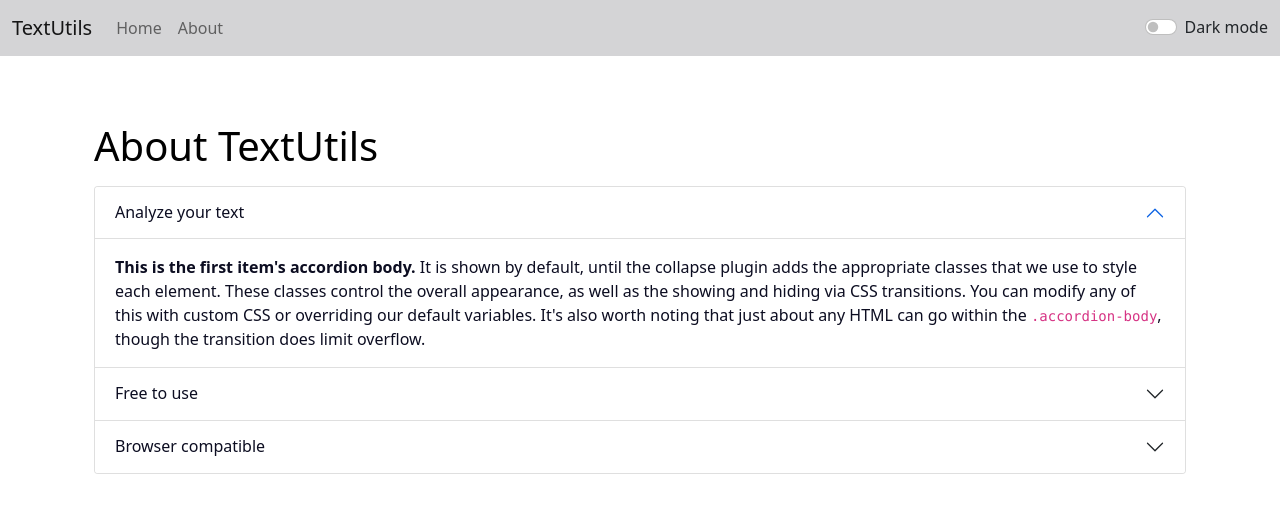
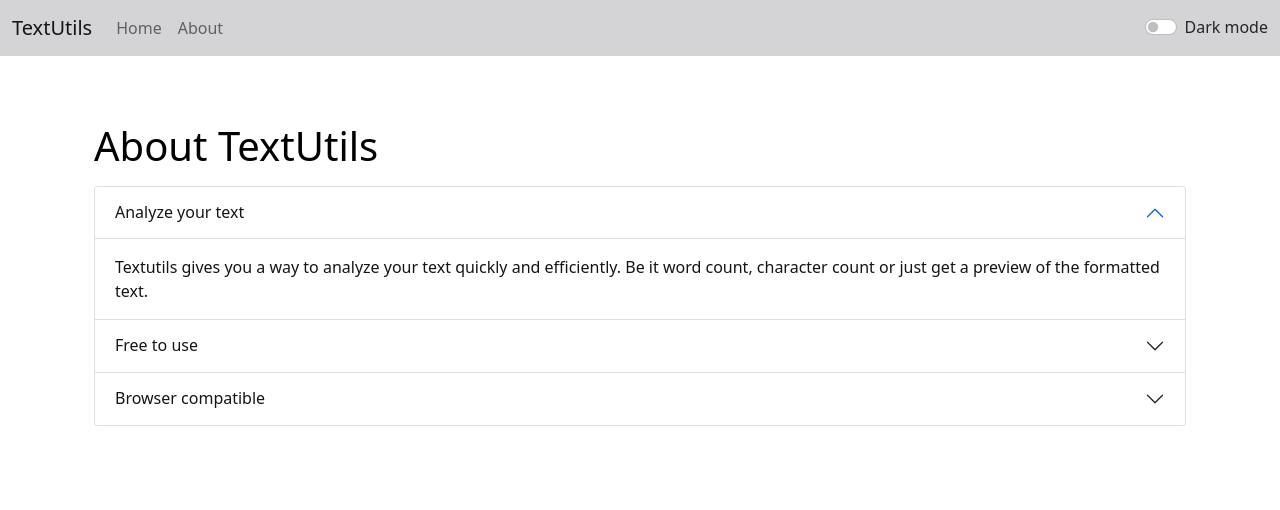
Before and after one commit to sharmasubham22/text_utils, a React (Create React App) app: page /about in a window 1280 px wide. Shown: the top 510 px of the page. Built offline with nearby package versions, Linux system fonts and the light colour scheme.

Commit message:
added more functions

```diff
--- a/src/App.js
+++ b/src/App.js
@@ -23,7 +23,7 @@
   const toggleMode = ()=>{
     if(mode === "light"){
       setmode('dark');
-      document.body.style.backgroundColor = "#0c0d21";
+      document.body.style.backgroundColor = "#151517";
       showAlert("Dark mode has been enabled", "success")
     } else{
       setmode('light');
--- a/src/components/About.js
+++ b/src/components/About.js
@@ -5,7 +5,7 @@
   return (
     <div
       className="container"
-      style={{ color: props.mode === "dark" ? "white" : "#0c0d21" }}
+      style={{ color: props.mode === "dark" ? "white" : "#151517" }}
     >
       <h1
         className="my-3"
@@ -13,25 +13,25 @@
       >
         About TextUtils
       </h1>
-      <div class="accordion" id="accordionExample">
+      <div className="accordion" id="accordionExample">
         <div
-          class="accordion-item"
+          className="accordion-item"
           style={{
-            backgroundColor: props.mode === "dark" ? "#080814" : "white",
-            color: props.mode === "dark" ? "white" : "#0c0d21",
+            backgroundColor: props.mode === "dark" ? "#070708" : "white",
+            color: props.mode === "dark" ? "white" : "#151517",
           }}
         >
-          <h2 class="accordion-header" id="headingOne">
+          <h2 className="accordion-header" id="headingOne">
             <button
-              class="accordion-button"
+              className="accordion-button"
               type="button"
               data-bs-toggle="collapse"
               data-bs-target="#collapseOne"
               aria-expanded="true"
               aria-controls="collapseOne"
               style={{
-                backgroundColor: props.mode === "dark" ? "#0c0d21" : "white",
-                color: props.mode === "dark" ? "white" : "#0c0d21",
+                backgroundColor: props.mode === "dark" ? "#151517" : "white",
+                color: props.mode === "dark" ? "white" : "#151517",
                 border: props.mode === "dark" ? "1px solid white" : "",
               }}
             >
@@ -40,40 +40,35 @@
           </h2>
           <div
             id="collapseOne"
-            class="accordion-collapse collapse show"
+            className="accordion-collapse collapse show"
             aria-labelledby="headingOne"
             data-bs-parent="#accordionExample"
+
           >
-            <div class="accordion-body">
-              <strong>This is the first item's accordion body.</strong> It is
-              shown by default, until the collapse plugin adds the appropriate
-              classes that we use to style each element. These classes control
-              the overall appearance, as well as the showing and hiding via CSS
-              transitions. You can modify any of this with custom CSS or
-              overriding our default variables. It's also worth noting that just
-              about any HTML can go within the <code>.accordion-body</code>,
-              though the transition does limit overflow.
+            <div className="accordion-body">
+              Textutils gives you a way to analyze your text quickly and
+              efficiently. Be it word count, character count or just get a preview of the formatted text.
             </div>
           </div>
         </div>
         <div
-          class="accordion-item"
+          className="accordion-item"
           style={{
-            backgroundColor: props.mode === "dark" ? "#080814" : "white",
-            color: props.mode === "dark" ? "white" : "#0c0d21",
+            backgroundColor: props.mode === "dark" ? "#070708" : "white",
+            color: props.mode === "dark" ? "white" : "#151517",
           }}
         >
-          <h2 class="accordion-header" id="headingTwo">
+          <h2 className="accordion-header" id="headingTwo">
             <button
-              class="accordion-button collapsed"
+              className="accordion-button collapsed"
               type="button"
               data-bs-toggle="collapse"
               data-bs-target="#collapseTwo"
               aria-expanded="false"
               aria-controls="collapseTwo"
               style={{
-                backgroundColor: props.mode === "dark" ? "#0c0d21" : "white",
-                color: props.mode === "dark" ? "white" : "#0c0d21",
+                backgroundColor: props.mode === "dark" ? "#151517" : "white",
+                color: props.mode === "dark" ? "white" : "#151517",
                 border: props.mode === "dark" ? "1px solid white" : "",
               }}
             >
@@ -82,40 +77,36 @@
           </h2>
           <div
             id="collapseTwo"
-            class="accordion-collapse collapse"
+            className="accordion-collapse collapse"
             aria-labelledby="headingTwo"
             data-bs-parent="#accordionExample"
           >
-            <div class="accordion-body">
-              <strong>This is the second item's accordion body.</strong> It is
-              hidden by default, until the collapse plugin adds the appropriate
-              classes that we use to style each element. These classes control
-              the overall appearance, as well as the showing and hiding via CSS
-              transitions. You can modify any of this with custom CSS or
-              overriding our default variables. It's also worth noting that just
-              about any HTML can go within the <code>.accordion-body</code>,
-              though the transition does limit overflow.
+            <div className="accordion-body">
+              TextUtils is a free character counter tool that provides instant
+              character count & word count statistics for a given text.
+              TextUtils reports the number of words and characters. Thus it is
+              suitable for writing text with word/ character limit.
             </div>
           </div>
         </div>
         <div
-          class="accordion-item"
+          className="accordion-item"
           style={{
-            backgroundColor: props.mode === "dark" ? "#080814" : "white",
-            color: props.mode === "dark" ? "white" : "#0c0d21",
+            backgroundColor: props.mode === "dark" ? "#070708" : "white",
+            color: props.mode === "dark" ? "white" : "#151517",
           }}
         >
-          <h2 class="accordion-header" id="headingThree">
+          <h2 className="accordion-header" id="headingThree">
             <button
-              class="accordion-button collapsed"
+              className="accordion-button collapsed"
               type="button"
               data-bs-toggle="collapse"
               data-bs-target="#collapseThree"
               aria-expanded="false"
               aria-controls="collapseThree"
               style={{
-                backgroundColor: props.mode === "dark" ? "#0c0d21" : "white",
-                color: props.mode === "dark" ? "white" : "#0c0d21",
+                backgroundColor: props.mode === "dark" ? "#151517" : "white",
+                color: props.mode === "dark" ? "white" : "#151517",
                 border: props.mode === "dark" ? "1px solid white" : "",
               }}
             >
@@ -124,19 +115,15 @@
           </h2>
           <div
             id="collapseThree"
-            class="accordion-collapse collapse"
+            className="accordion-collapse collapse"
             aria-labelledby="headingThree"
             data-bs-parent="#accordionExample"
           >
-            <div class="accordion-body">
-              <strong>This is the third item's accordion body.</strong> It is
-              hidden by default, until the collapse plugin adds the appropriate
-              classes that we use to style each element. These classes control
-              the overall appearance, as well as the showing and hiding via CSS
-              transitions. You can modify any of this with custom CSS or
-              overriding our default variables. It's also worth noting that just
-              about any HTML can go within the <code>.accordion-body</code>,
-              though the transition does limit overflow.
+            <div className="accordion-body">
+              This word counter software works in any web browsers such as
+              Chrome, Firefox, Internet Explorer, Safari, Opera. It suits to
+              count characters in facebook, blog, books, excel document, pdf
+              document, essays, etc.
             </div>
           </div>
         </div>
--- a/src/components/Navbar.js
+++ b/src/components/Navbar.js
@@ -7,8 +7,8 @@
     <nav
       className={`navbar navbar-expand-lg navbar-${props.mode}`}
       style={{
-        backgroundColor: props.mode === "dark" ? "#080814" : "#d4d4d6",
-        color: props.mode === "dark" ? "#d4d4d6" : "#080814",
+        backgroundColor: props.mode === "dark" ? "#070708" : "#d4d4d6",
+        color: props.mode === "dark" ? "#d4d4d6" : "#070708",
       }}
     >
       <div className="container-fluid">
--- a/src/components/TextForm.js
+++ b/src/components/TextForm.js
@@ -13,6 +13,28 @@
      let newText = text.toLowerCase();
      setText(newText);
    };
+
+   const handleSenCase = () => {
+    let newText = text.toLowerCase().split(". ");
+    let sentenceCased = newText.map((word) => word.charAt(0).toUpperCase() + word.slice(1));
+    setText(sentenceCased.join('. '));
+   }
+
+   const handleSpChars = () => {
+    let newText = text.replace(/[^a-zA-Z0-9 ]/g, "");
+    setText(newText);
+    props.showAlert("Special characters removed", "success");
+   }
+
+   const handleExText = () => {
+    let newText = text.match(/[a-z]|[A-Z]|[.]|[ ]/g);
+    if(newText === null){
+      setText('')
+      props.showAlert("No Text found, try again", "warning");
+    } else {
+      setText(newText.join(''))
+    }
+   }
 
    const handleClear = () => {
      let newText = "";
@@ -39,7 +61,7 @@
     <>
       <div
         className="container"
-        style={{ color: props.mode === "dark" ? "white" : "#0c0d21" }}
+        style={{ color: props.mode === "dark" ? "white" : "#151517" }}
       >
         <div className="form-group my-3">
           <h1>{props.heading} </h1>
@@ -51,8 +73,8 @@
             rows="8"
             placeholder="Enter your text here"
             style={{
-              backgroundColor: props.mode === "dark" ? "#0c0d21" : "white",
-              color: props.mode === "dark" ? "white" : "#0c0d21",
+              backgroundColor: props.mode === "dark" ? "#151517" : "white",
+              color: props.mode === "dark" ? "white" : "#151517",
             }}
           ></textarea>
         </div>
@@ -73,9 +95,30 @@
         <button
           disabled={text.length === 0}
           className="btn btn-primary mx-1 my-1"
+          onClick={handleSenCase}
+        >
+          Sentence Case
+        </button>
+        <button
+          disabled={text.length === 0}
+          className="btn btn-primary mx-1 my-1"
           onClick={handleSpace}
         >
           Remove Extra Spaces
+        </button>
+        <button
+          disabled={text.length === 0}
+          className="btn btn-primary mx-1 my-1"
+          onClick={handleSpChars}
+        >
+          Remove Special Characters
+        </button>
+        <button
+          disabled={text.length === 0}
+          className="btn btn-primary mx-1 my-1"
+          onClick={handleExText}
+        >
+          Extract Text
         </button>
         <button
           disabled={text.length === 0}
@@ -114,7 +157,7 @@
         </p>
         <h2>Preview</h2>
         <p>
-          {text.length > 0 ? text : "Enter some text above to preview it here"}
+          {text.length > 0 ? text : "Nothing to preview here!!"}
         </p>
       </div>
     </>
```
